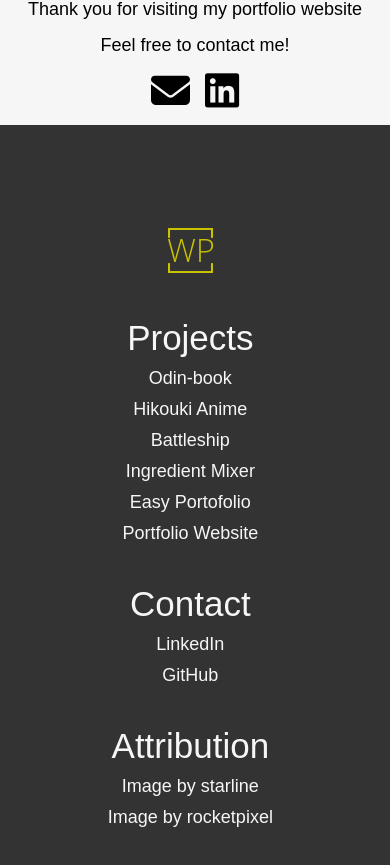
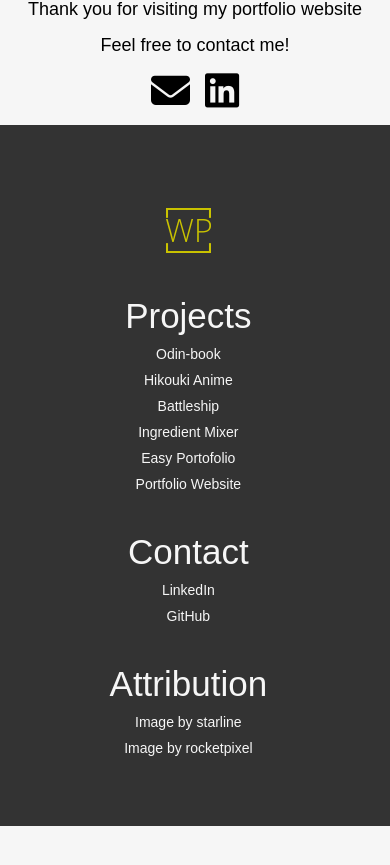
Before and after one commit to williamphk/portfolio-website-react, a React (Vite) app: page / in a window 390 px wide. Shown: the part 5640-6505 px from the top of the page. After the commit the page ends 6466 px from the top, so only its background shows below. Built offline with nearby package versions, Linux system fonts and the light colour scheme; a web font is replaced by a local one.

Commit message:
Updated Font Size for Footer

```diff
--- a/src/components/Footer.css
+++ b/src/components/Footer.css
@@ -1,6 +1,6 @@
 /* FOOTER */
 footer {
-  font-size: var(--bodyFontDesktop);
+  font-size: var(--bodyFontDesktopFooter);
   background-color: #333333;
   color: var(--tertiaryColor);
   display: flex;
@@ -58,7 +58,7 @@ footer a {
   footer {
     flex-direction: column;
     justify-content: flex-start;
-    font-size: var(--bodyFontPhone);
+    font-size: var(--bodyFontPhoneFooter);
     line-height: normal;
   }
 }
--- a/src/index.css
+++ b/src/index.css
@@ -3,7 +3,9 @@
   --secondaryColor: #000000;
   --tertiaryColor: #f6f6f6;
   --bodyFontDesktop: 22px;
+  --bodyFontDesktopFooter: 18px;
   --bodyFontPhone: 18px;
+  --bodyFontPhoneFooter: 14px;
 }
 
 /* Resetting margins and padding */
```
